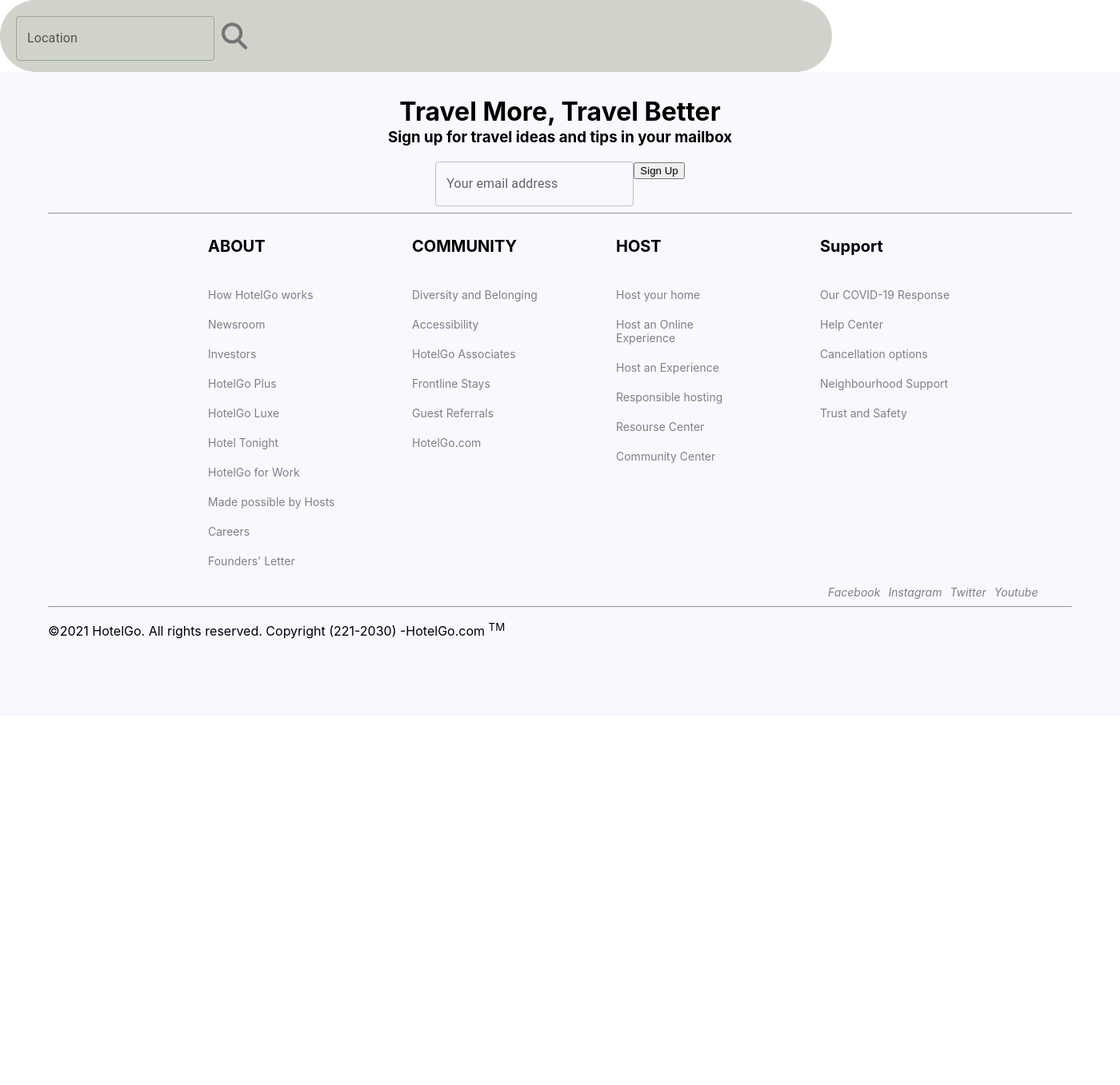
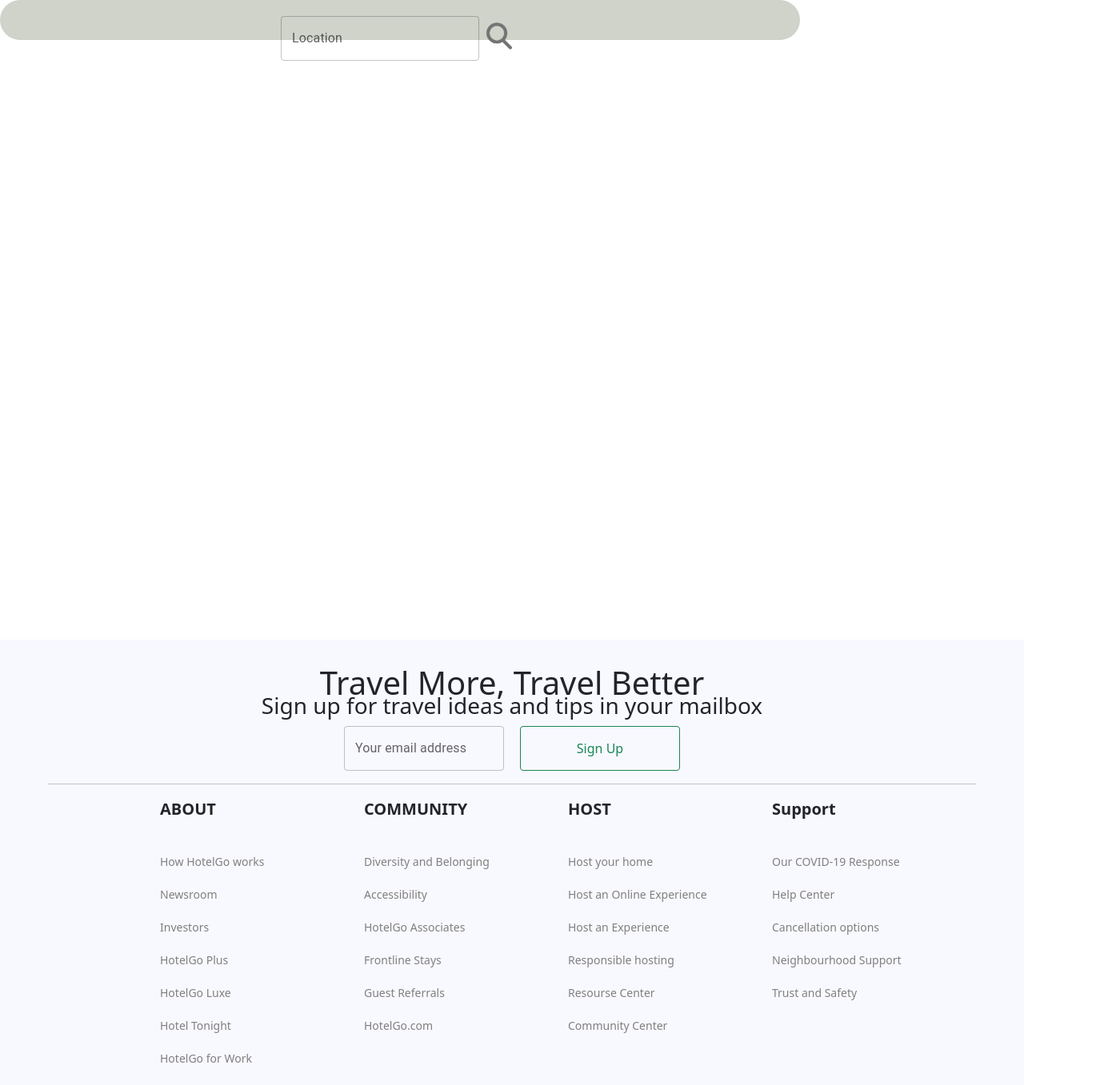
Before and after one commit to HexamTeam/hgo, a React (Create React App) app: page / in a window 1280 px wide. Shown: the top 1357 px of the page at 80% size, 1400 px wide, since content can reach past the window. Before the commit the page ends 895 px from the top, so only its background shows below. Built offline with nearby package versions, Linux system fonts and the light colour scheme.

Commit message:
Added Signup button

```diff
--- a/package.json
+++ b/package.json
@@ -13,7 +13,9 @@
     "@testing-library/jest-dom": "^5.16.1",
     "@testing-library/react": "^12.1.2",
     "@testing-library/user-event": "^13.5.0",
+    "bootstrap": "^5.1.3",
     "react": "^17.0.2",
+    "react-bootstrap": "^2.0.3",
     "react-dom": "^17.0.2",
     "react-scripts": "5.0.0",
     "styled-components": "^5.3.3",
--- a/src/App.js
+++ b/src/App.js
@@ -5,9 +5,12 @@ import Footer from './component/footer/Footer';
 
 function App() {
   return (
-    <div>
+    <div className='App1'>
+      <div className="content-wraper">
 
       <Home/>
+
+      </div>
       <Footer/>
 
 
--- a/src/component/footer/Footer.js
+++ b/src/component/footer/Footer.js
@@ -1,3 +1,5 @@
+import 'bootstrap/dist/css/bootstrap.min.css';
+import 'bootstrap/dist/js/bootstrap.bundle.min.js';
 import { Button, TextField } from "@mui/material";
 import React from "react";
 import {
@@ -7,13 +9,16 @@ import {
     Column,
     FooterLink,
     Heading,
+    Rw,
     } from "./FooterStyle";
+import { display } from '@mui/system';
 
 
 const Footer = () => {
     return(
         <footer>
             <Box>
+
                 <h1 style={{color:"#6696969",
                             textAlign: "center",
                             marginTop:"-50px"}}>
@@ -26,16 +31,23 @@ const Footer = () => {
                             marginTop:"-20px"}}>
                                 Sign up for travel ideas and tips in your mailbox
                             </h3>
+                <center>
+                <div style={{justifyContent:'center', alignItems:'center', display:'grid'}} >
+                    <form style={{textAlign:'center'}}>
 
-                <form style={{textAlign:'center'}}>
-                    <TextField
+                        <Rw className="mx-0">
+                        <TextField
 
-                    name="PartyName"
-                    label="Your email address"/>
+                        name="PartyName"
+                        label="Your email address"/>
 
-                    <Button type='submit' class="btn btn-primary btn-lg">Sign Up</Button>
+                        <Button type="button" class="btn btn-outline-success">Sign Up</Button>
+                        </Rw>
 
-                </form>
+                    </form>
+                </div>
+                </center>
+
 
                 <hr/>
 
--- a/src/component/footer/FooterStyle.js
+++ b/src/component/footer/FooterStyle.js
@@ -41,6 +41,17 @@ grid-gap: 20px;
 }
 `;
 
+export const Rw = styled.div`
+display: grid;
+grid-template-columns: repeat(2, 200px);
+grid-gap: 20px;
+
+@media (max-width: 1000px) {
+	grid-template-columns: repeat(auto-fill,
+						minmax(200px, 1fr));
+}
+`;
+
 export const FooterLink = styled.a`
 color: 	#808080;
 margin-bottom: 20px;
```
Also changed, not shown: 1 other file (tests, documents, lock files or other folders).
